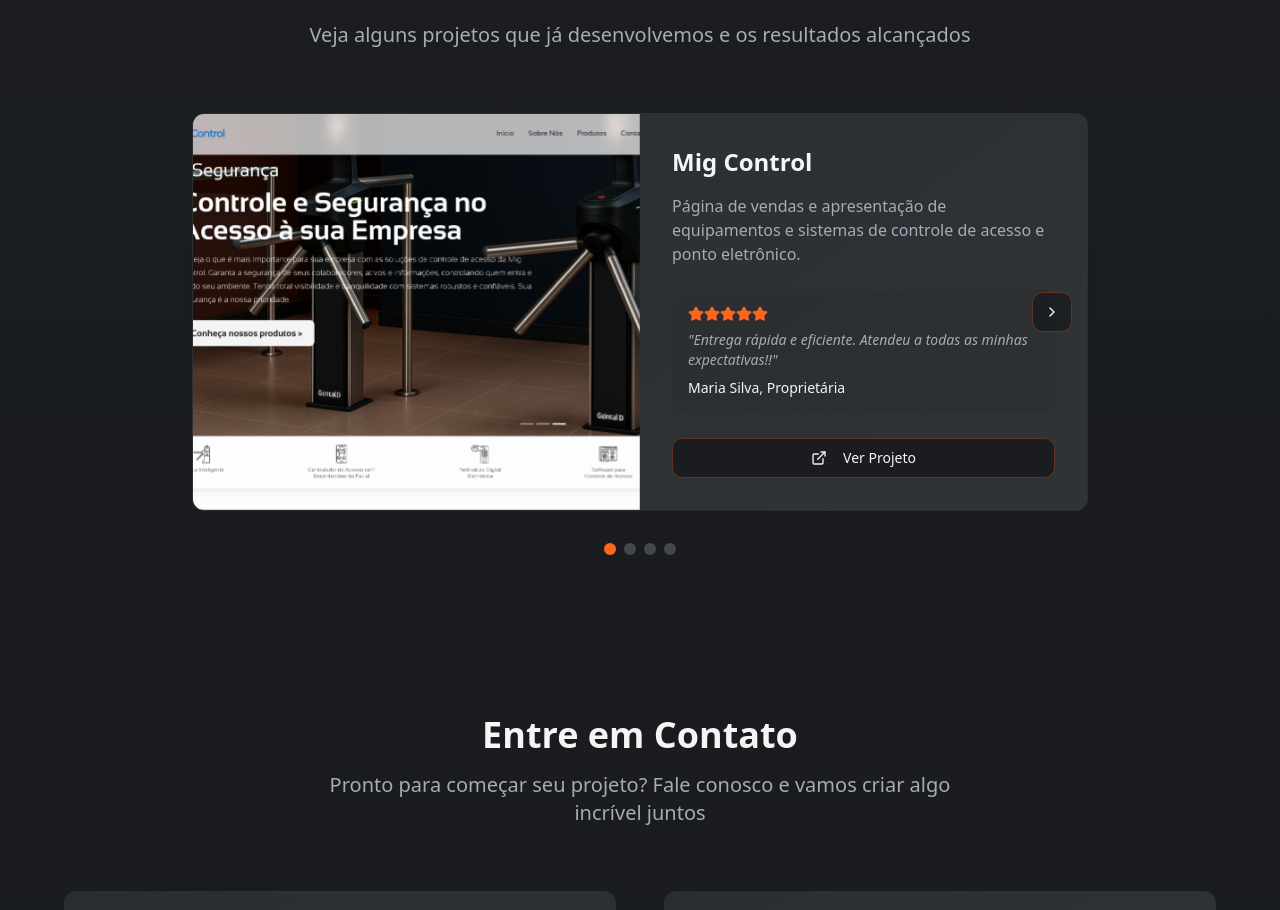
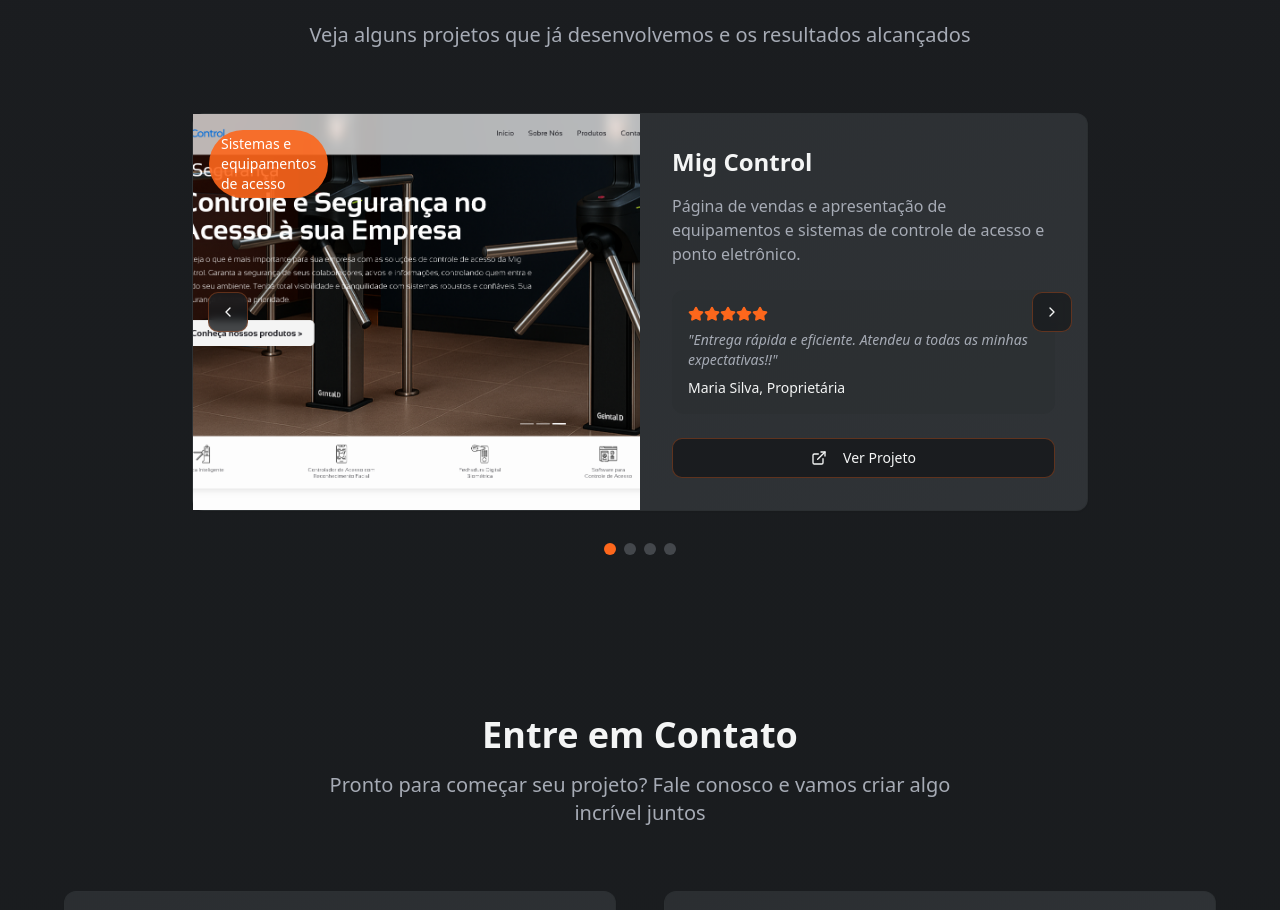
Before and after one commit to mtonholli/webfactory, a React (Vite) app: page / in a window 1280 px wide. Shown: the part 3455-4365 px from the top of the page. Built offline with nearby package versions, Linux system fonts and the light colour scheme.

Commit message:
corrigido erros do carroussel

```diff
--- a/src/components/PortfolioSection.tsx
+++ b/src/components/PortfolioSection.tsx
@@ -70,13 +70,14 @@ const PortfolioSection = () => {
 
         <div className=" transition-all duration-500 max-w-4xl mx-auto">
           <div className=" transition-all duration-500 relative">
-            <Card className=" transition-all bg-gradient-card border-border/50 overflow-hidden">
+            <Card className=" transition-all bg-gradient-card border-border/50 ">
               <CardContent className="transition-all duration-500 p-0">
                 <div className="transition-all duration-500 grid grid-cols-1 md:grid-cols-2">
                   {/* Image */}
-                  <div className="relative overflow-hidden ">
+                  <div className="relative overflow-visible">
                     {projects.map((project, i) => (
                       <img
+                          key={project.id}
                            src={project.image}
                            alt={project.title}
                            className={`
@@ -85,8 +86,8 @@ const PortfolioSection = () => {
                             `}
                             />
                     ))}
-                    <div className="  absolute top-4 left-4">
-                      <span className="bg-primary/90 text-white px-3 py-1 rounded-full text-sm  " >
+                    <div className="  absolute top-4 left-4 w-fullgit">
+                      <span className=" absolute z-10 bg-primary/90 text-white px-3 py-1 rounded-full text-sm  " >
                         {projects[currentSlide].category}
                       </span>
                     </div>
@@ -133,7 +134,7 @@ const PortfolioSection = () => {
             <Button
               variant="outline"
               size="icon"
-              className="absolute left-4 top-1/2 transform -translate-y-1/2 bg-background/80 backdrop-blur-sm border-primary/30 hover:bg-primary/10"
+              className="absolute z-20 left-4 top-1/2 transform -translate-y-1/2 bg-background/80 backdrop-blur-sm border-primary/30 hover:bg-primary/10"
               onClick={prevSlide}
             >
               <ChevronLeft className="w-4 h-4" />
@@ -142,7 +143,7 @@ const PortfolioSection = () => {
             <Button
               variant="outline"
               size="icon"
-              className="absolute right-4 top-1/2 transform -translate-y-1/2 bg-background/80 backdrop-blur-sm border-primary/30 hover:bg-primary/10"
+              className="absolute z-10 right-4 top-1/2 transform -translate-y-1/2 bg-background/80 backdrop-blur-sm border-primary/30 hover:bg-primary/10"
               onClick={nextSlide}
             >
               <ChevronRight className="w-4 h-4" />
```
